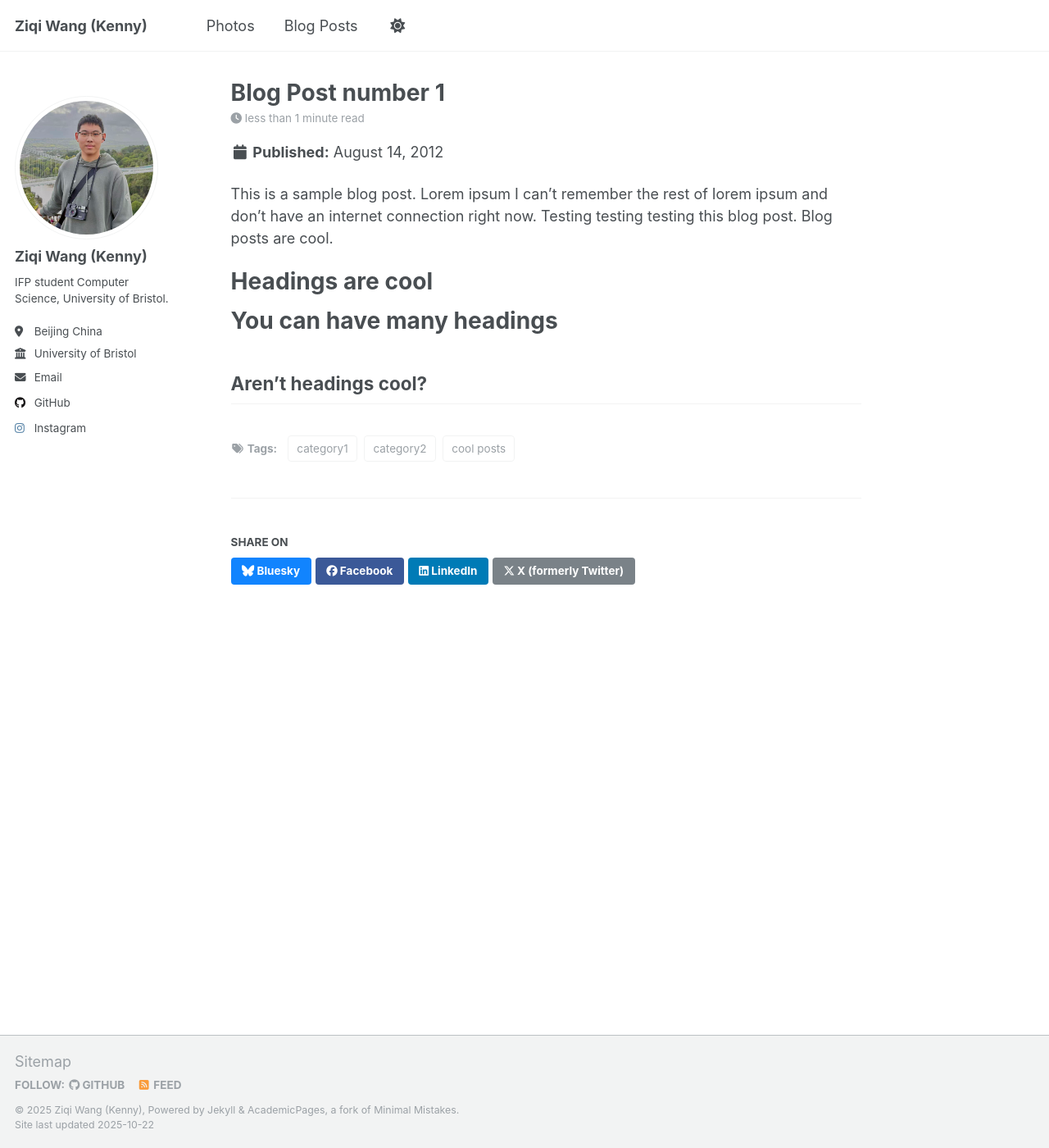
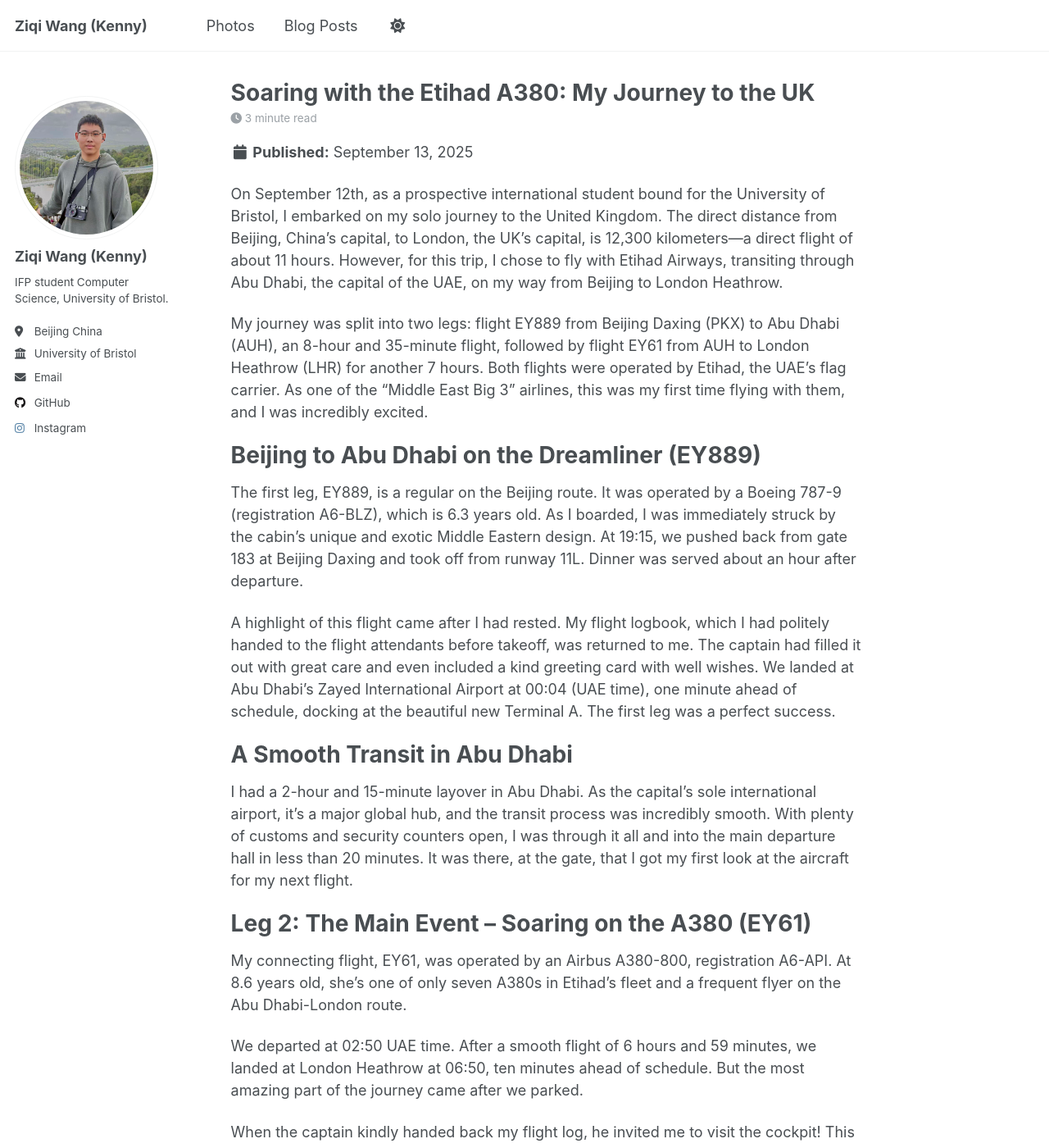
Before and after one commit to 2730474829398/2730474829398.github.io, a Jekyll site: the page built from _posts/2012-08-14-blog-post-1.md, in a window 1280 px wide and 1400 px high. Shown: the whole window at 82% size. Built offline with Jekyll 4.4.1, drawn with Linux system fonts in a browser that asks for light colours; some of the changed text lies outside the part shown.

Commit message:
blog-post-1-Etihad

```diff
--- a/_posts/2012-08-14-blog-post-1.md
+++ b/_posts/2012-08-14-blog-post-1.md
@@ -1,20 +1,45 @@
 ---
-title: 'Blog Post number 1'
-date: 2012-08-14
-permalink: /posts/2012/08/blog-post-1/
+title: 'Soaring with the Etihad A380: My Journey to the UK'
+date: 2025-09-13
+permalink: /posts/2012/08/Soaring with the Etihad A380 My Journey to the UK/
 tags:
-  - cool posts
-  - category1
-  - category2
+  - Etihad Airways
+  - EY889
+  - EY61
+  - Abu Dhabi
 ---
 
-This is a sample blog post. Lorem ipsum I can't remember the rest of lorem ipsum and don't have an internet connection right now. Testing testing testing this blog post. Blog posts are cool.
+On September 12th, as a prospective international student bound for the University of Bristol, I embarked on my solo journey to the United Kingdom. The direct distance from Beijing, China's capital, to London, the UK's capital, is 12,300 kilometers—a direct flight of about 11 hours. However, for this trip, I chose to fly with Etihad Airways, transiting through Abu Dhabi, the capital of the UAE, on my way from Beijing to London Heathrow.
 
-Headings are cool
+My journey was split into two legs: flight EY889 from Beijing Daxing (PKX) to Abu Dhabi (AUH), an 8-hour and 35-minute flight, followed by flight EY61 from AUH to London Heathrow (LHR) for another 7 hours. Both flights were operated by Etihad, the UAE's flag carrier. As one of the "Middle East Big 3" airlines, this was my first time flying with them, and I was incredibly excited.
+
+Beijing to Abu Dhabi on the Dreamliner (EY889)
 ======
 
-You can have many headings
+The first leg, EY889, is a regular on the Beijing route. It was operated by a Boeing 787-9 (registration A6-BLZ), which is 6.3 years old. As I boarded, I was immediately struck by the cabin's unique and exotic Middle Eastern design. At 19:15, we pushed back from gate 183 at Beijing Daxing and took off from runway 11L. Dinner was served about an hour after departure.
+
+A highlight of this flight came after I had rested. My flight logbook, which I had politely handed to the flight attendants before takeoff, was returned to me. The captain had filled it out with great care and even included a kind greeting card with well wishes. We landed at Abu Dhabi's Zayed International Airport at 00:04 (UAE time), one minute ahead of schedule, docking at the beautiful new Terminal A. The first leg was a perfect success.
+
+A Smooth Transit in Abu Dhabi
 ======
 
-Aren't headings cool?
-------
+I had a 2-hour and 15-minute layover in Abu Dhabi. As the capital's sole international airport, it's a major global hub, and the transit process was incredibly smooth. With plenty of customs and security counters open, I was through it all and into the main departure hall in less than 20 minutes. It was there, at the gate, that I got my first look at the aircraft for my next flight.
+
+Leg 2: The Main Event – Soaring on the A380 (EY61)
+======
+
+My connecting flight, EY61, was operated by an Airbus A380-800, registration A6-API. At 8.6 years old, she's one of only seven A380s in Etihad's fleet and a frequent flyer on the Abu Dhabi-London route.
+
+We departed at 02:50 UAE time. After a smooth flight of 6 hours and 59 minutes, we landed at London Heathrow at 06:50, ten minutes ahead of schedule. But the most amazing part of the journey came after we parked.
+
+When the captain kindly handed back my flight log, he invited me to visit the cockpit! This was my first time ever stepping into a cockpit, and to have that first time be on the A380—the world's largest passenger aircraft—was simply unbelievable. The captain was incredibly welcoming. He asked me about my own flying experiences and even took a photo of me sitting in the pilot's seat.
+
+An Unforgettable Journey
+======
+
+This entire 18-hour intercontinental journey was beyond exciting. I finally got to experience one of the Middle East Big 3, I flew on the magnificent (and increasingly rare) A380 again, and I received a priceless cockpit visit and a photo I will treasure for a lifetime.
+
+It was a true honor to fly with Etihad. I've already booked my return flight with them for my winter holiday, and I’m keeping my fingers crossed that I'll be on the A380 once more.
+
+See you again in January, Etihad!
+-------
```
